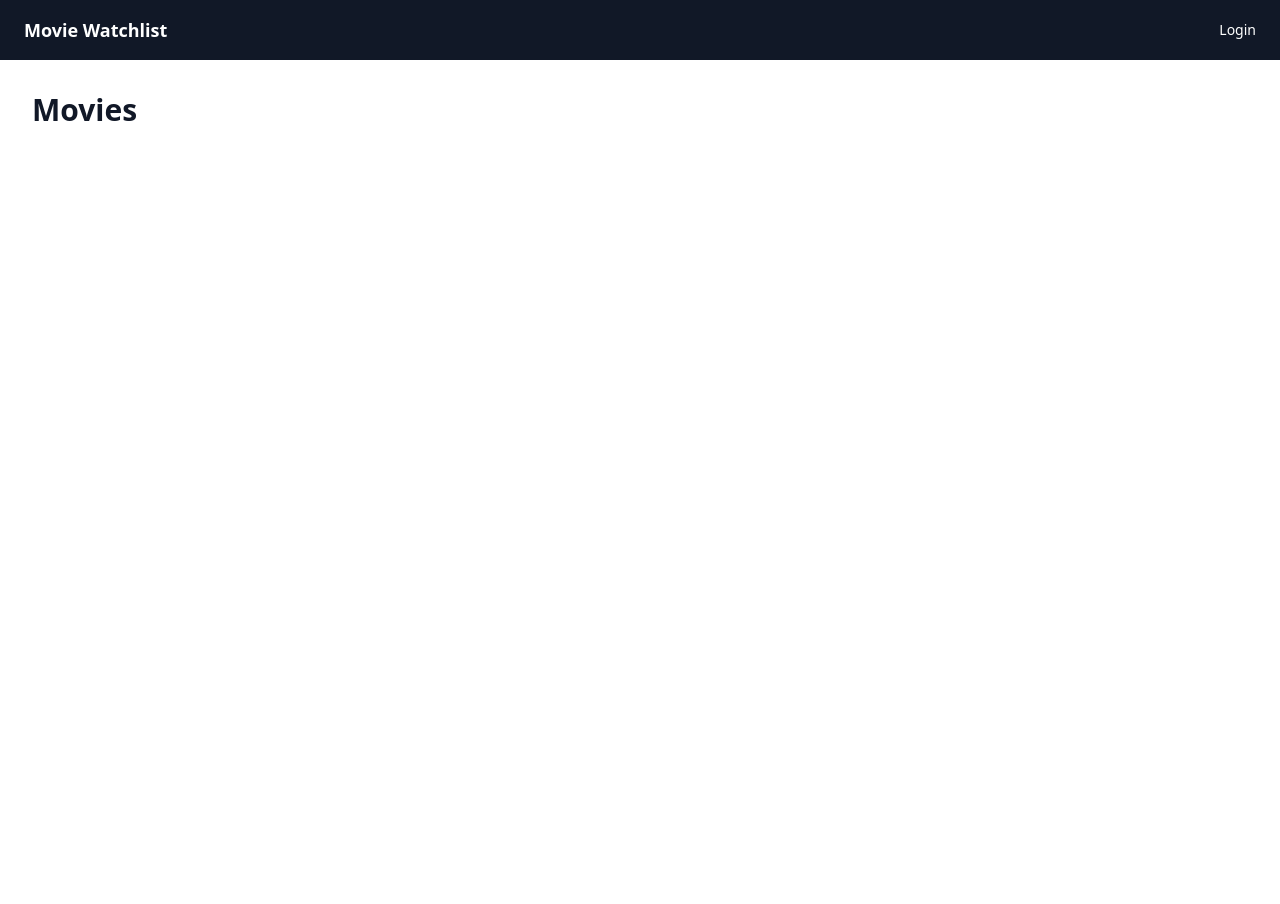
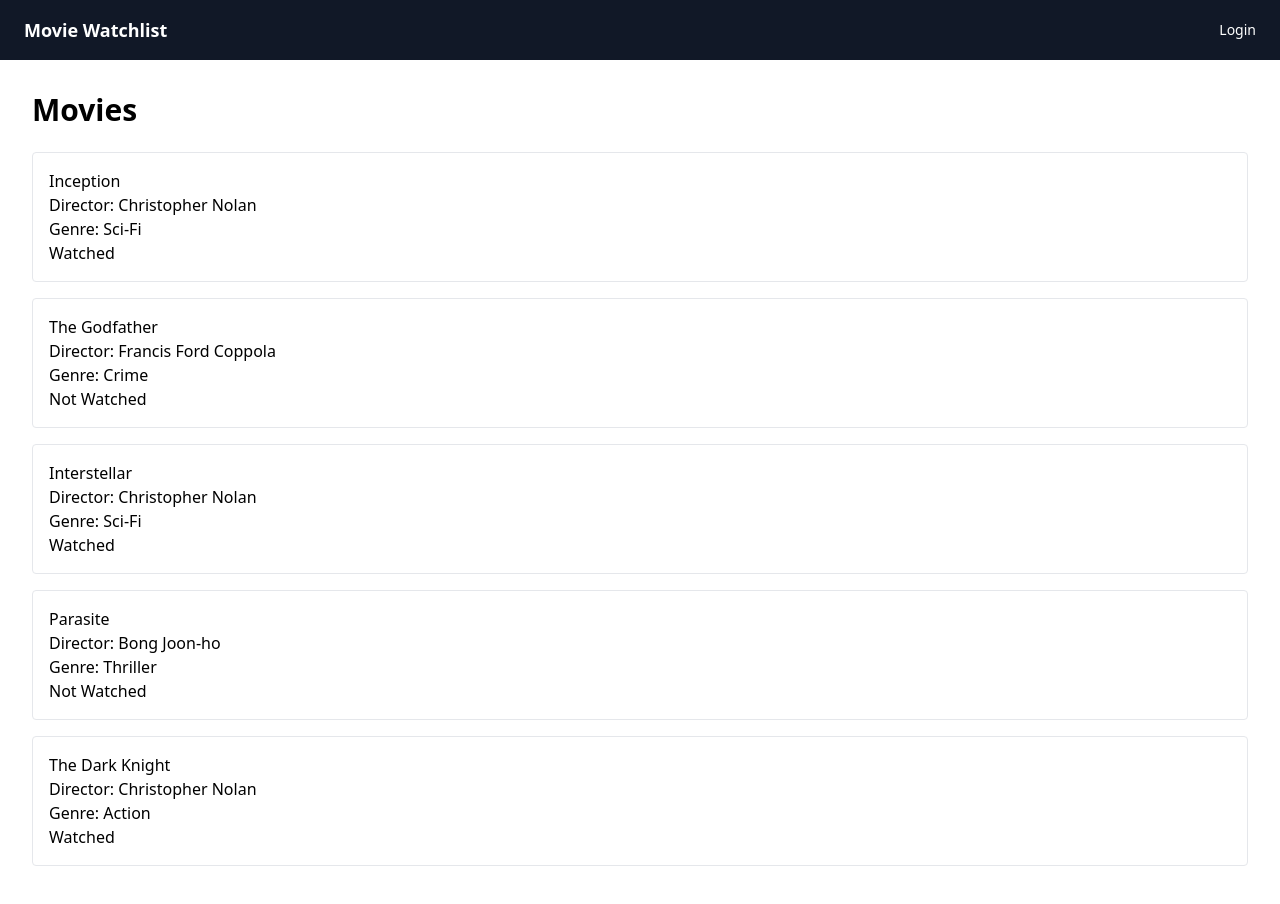
Before and after one commit to vz32518-cpu/movie-watchlist-132518, a React (Vite) app: page /movies in a window 1280 px wide. Shown: the top 904 px of the page. Before the commit the page ends 800 px from the top, so only its background shows below. Built offline with nearby package versions, Linux system fonts and the light colour scheme.

Commit message:
Implemented Read

```diff
--- a/src/pages/MoviesPage.jsx
+++ b/src/pages/MoviesPage.jsx
@@ -1,14 +1,42 @@
-// TODO: import movies from utils/movies.js
-// TODO: implement Read - display the list of movies
-// TODO: implement Add, Update (toggle watched), and Delete
+import { useState } from "react";
+import { movies as initialMovies } from "../utils/movies";
 
 function MoviesPage() {
-  return (
-    <div className="p-8">
-      <h1 className="text-3xl font-bold text-gray-900 mb-6">Movies</h1>
-      {/* your implementation goes here */}
-    </div>
-  )
+
+    const [movieList] = useState(initialMovies);
+
+    return (
+        <div className="p-8">
+
+            <h1 className="text-3xl font-bold mb-6">
+                Movies
+            </h1>
+
+            {movieList.map((movie) => (
+
+                <div
+                    key={movie.id}
+                    className="border p-4 mb-4 rounded"
+                >
+
+                    <h2>{movie.title}</h2>
+
+                    <p>Director: {movie.director}</p>
+
+                    <p>Genre: {movie.genre}</p>
+
+                    <p>
+                        {movie.watched
+                            ? "Watched"
+                            : "Not Watched"}
+                    </p>
+
+                </div>
+
+            ))}
+
+        </div>
+    );
 }
 
-export default MoviesPage
+export default MoviesPage;
```
